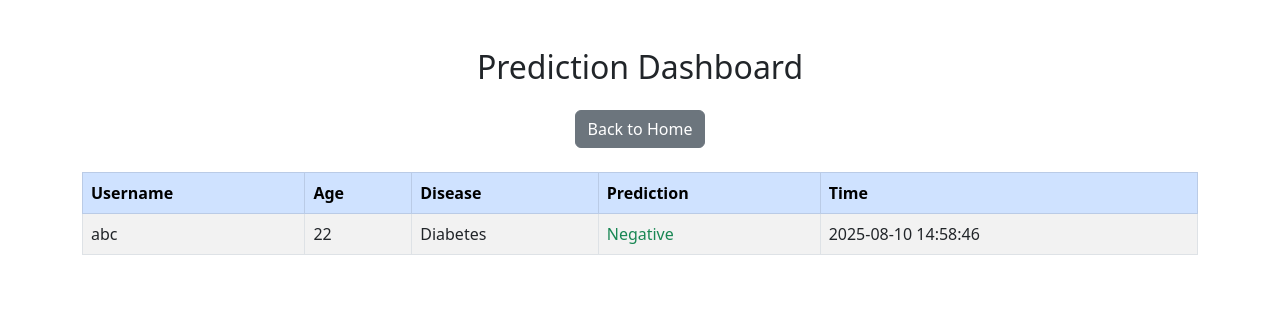
After one commit to harshadak-30/Smart_healthpredict_system, a Flask app: page /dashboard in a window 1280 px wide. The commit adds this page. Shown: the top 318 px of the page. Run offline with Flask 3, Linux system fonts and the light colour scheme.

Commit message:
Add dashboard page, SQLAlchemy integration, and update UI

```diff
--- a/app.py
+++ b/app.py
@@ -2,8 +2,20 @@ from flask import Flask, render_template, request, jsonify
 import pandas as pd
 import numpy as np
 import joblib
+import os
 
 app = Flask(__name__)
+
+# Database configuration
+app.config['SQLALCHEMY_DATABASE_URI'] = 'sqlite:///health_predictions.db'
+app.config['SQLALCHEMY_TRACK_MODIFICATIONS'] = False
+
+from models import db, PredictionEntry
+
+db.init_app(app)
+
+with app.app_context():
+    db.create_all()
 
 # ---------- Load Symptom DataFrame Globally ----------
 try:
@@ -15,7 +27,14 @@ except Exception as e:
 # ---------- Home Page ----------
 @app.route('/')
 def home():
-    return render_template('index.html')
+    entries = PredictionEntry.query.order_by(PredictionEntry.timestamp.desc()).all()
+    return render_template('index.html', entries=entries)
+
+@app.route('/dashboard')
+def dashboard():
+    entries = PredictionEntry.query.order_by(PredictionEntry.timestamp.desc()).all()
+    return render_template('dashboard.html', entries=entries)
+
 
 # ---------- Diabetes Prediction ----------
 DIABETES_COLS = [
@@ -26,14 +45,20 @@ DIABETES_COLS = [
 @app.route('/diabetes', methods=['GET', 'POST'])
 def diabetes():
     if request.method == 'POST':
+        username = request.form.get('username', 'Anonymous')
+        age = request.form.get('Age', 0)
         features = [float(request.form.get(col)) for col in DIABETES_COLS]
         model = joblib.load('models/diabetes_model.pkl')
         prediction = model.predict([features])[0]
         suggestion = ""
         if prediction == 1:
             suggestion = "Maintain a low-sugar diet, exercise regularly, avoid stress, and monitor glucose levels. Consult a doctor for further treatment."
+        # Save to database
+        entry = PredictionEntry(username=username, age=age, disease='Diabetes', prediction=str(prediction))
+        db.session.add(entry)
+        db.session.commit()
         return render_template('result.html', disease='Diabetes', prediction=prediction, suggestion=suggestion)
-    return render_template('form.html', disease='Diabetes', columns=DIABETES_COLS)
+    return render_template('form.html', disease='Diabetes', columns=['username'] + DIABETES_COLS)
 
 # ---------- Heart Disease Prediction ----------
 HEART_COLS = [
@@ -44,14 +69,20 @@ HEART_COLS = [
 @app.route('/heart', methods=['GET', 'POST'])
 def heart():
     if request.method == 'POST':
+        username = request.form.get('username', 'Anonymous')
+        age = request.form.get('age', 0)
         features = [float(request.form.get(col)) for col in HEART_COLS]
         model = joblib.load('models/heart_model.pkl')
         prediction = model.predict([features])[0]
         suggestion = ""
         if prediction == 1:
             suggestion = "Follow a heart-healthy diet, reduce salt, quit smoking, and get regular checkups. Consult a cardiologist."
+        # Save to database
+        entry = PredictionEntry(username=username, age=age, disease='Heart Disease', prediction=str(prediction))
+        db.session.add(entry)
+        db.session.commit()
         return render_template('result.html', disease='Heart Disease', prediction=prediction, suggestion=suggestion)
-    return render_template('form.html', disease='Heart Disease', columns=HEART_COLS)
+    return render_template('form.html', disease='Heart Disease', columns=['username', 'age'] + HEART_COLS)
 
 # ---------- Chatbot Symptom Checker ----------
 # Route to render chatbot UI
@@ -123,6 +154,8 @@ LIVER_COLS = [
 def liver():
     if request.method == 'POST':
         try:
+            username = request.form.get('username', 'Anonymous')
+            age = request.form.get('Age', 0)
             data = []
             for col in LIVER_COLS:
                 value = request.form.get(col)
@@ -136,10 +169,14 @@ def liver():
                 suggestion = "Abnormal liver detected. Please consult a hepatologist. Avoid alcohol, take a liver-friendly diet, and get regular checkups."
             else:
                 suggestion = "Your liver seems to be functioning normally. Maintain a healthy lifestyle."
+            # Save to database
+            entry = PredictionEntry(username=username, age=age, disease='Liver Disease', prediction=str(prediction))
+            db.session.add(entry)
+            db.session.commit()
             return render_template('result.html', disease='Liver Disease', prediction=prediction, suggestion=suggestion)
         except Exception as e:
             return f"Error during prediction: {e}"
-    return render_template('form.html', disease='Liver Disease', columns=LIVER_COLS)
+    return render_template('form.html', disease='Liver Disease', columns=['username'] + LIVER_COLS)
 
 #----stroke ----
 STROKE_COLS = [
@@ -161,32 +198,27 @@ def stroke():
             ever_married = 1 if form.get('ever_married').lower() == 'yes' else 0
             work_type_map = {'private': 0, 'self-employed': 1, 'govt_job': 2, 'children': 3, 'never_worked': 4}
             work_type = work_type_map.get(form.get('work_type').lower(), 0)
-            residence_type = 1 if form.get('Residence_type').lower() == 'urban' else 0
+            residence_type = 0 if form.get('Residence_type').lower() == 'urban' else 1
             avg_glucose_level = float(form.get('avg_glucose_level'))
             bmi = float(form.get('bmi'))
-            smoking_map = {'formerly smoked': 0, 'never smoked': 1, 'smokes': 2, 'unknown': 3}
-            smoking_status = smoking_map.get(form.get('smoking_status').lower(), 3)
-
-            input_data = [
-                gender, age, hypertension, heart_disease, ever_married,
-                work_type, residence_type, avg_glucose_level, bmi, smoking_status
-            ]
-
-            import pandas as pd
-            input_df = pd.DataFrame([input_data], columns=STROKE_COLS)
+            smoking_status_map = {'never smoked': 0, 'formerly smoked': 1, 'smokes': 2, 'unknown': 3}
+            smoking_status = smoking_status_map.get(form.get('smoking_status').lower(), 3)
+            features = [gender, age_val, hypertension, heart_disease, ever_married, work_type, residence_type, avg_glucose_level, bmi, smoking_status]
             model = joblib.load('models/stroke_model.pkl')
-            prediction = model.predict(input_df)[0]
-
+            prediction = model.predict([features])[0]
             suggestion = ""
             if prediction == 1:
                 suggestion = "High risk of stroke. Please consult a neurologist immediately. Control blood pressure, maintain a healthy diet, and exercise."
             else:
                 suggestion = "Low risk of stroke. Keep up a healthy lifestyle and regular check-ups."
-
+            # Save to database
+            entry = PredictionEntry(username=username, age=age, disease='Stroke', prediction=str(prediction))
+            db.session.add(entry)
+            db.session.commit()
             return render_template('result.html', disease='Stroke Prediction', prediction=prediction, suggestion=suggestion)
         except Exception as e:
             return f"Error during prediction: {e}"
-    return render_template('form.html', disease='Stroke Prediction', columns=STROKE_COLS)
+    return render_template('form.html', disease='Stroke Prediction', columns=['username', 'age'] + STROKE_COLS)
 
 # ------breast cancer ----
 CANCER_COLS = [
@@ -200,6 +232,8 @@ CANCER_COLS = [
 def cancer():
     if request.method == 'POST':
         try:
+            username = request.form.get('username', 'Anonymous')
+            age = request.form.get('radius_mean', 0)  # No direct age field, fallback to 0
             data = [float(request.form[col]) for col in CANCER_COLS]
             model = joblib.load('models/breast_model.pkl')
             prediction = model.predict([data])[0]
@@ -208,10 +242,14 @@ def cancer():
                 if prediction == 1 else
                 "Likely benign tumor. Continue regular checkups."
             )
+            # Save to database
+            entry = PredictionEntry(username=username, age=age, disease='Breast Cancer', prediction=str(prediction))
+            db.session.add(entry)
+            db.session.commit()
             return render_template('result.html', disease='Breast Cancer', prediction=prediction, suggestion=suggestion)
         except Exception as e:
             return f"Error during prediction: {e}"
-    return render_template('form.html', disease='Breast Cancer', columns=CANCER_COLS)
+    return render_template('form.html', disease='Breast Cancer', columns=['username'] + CANCER_COLS)
 
 
 # Route to receive AJAX request from chatbot and respond
@@ -240,5 +278,7 @@ def chatbot_analyze():
 
 
 # ---------- Run App ----------
-if __name__ == '__main__':
-    app.run(debug=True)
+
+if __name__ == "__main__":
+    port = int(os.environ.get('PORT', 10000))  # default port for Render
+    app.run(host='0.0.0.0', port=port)
--- a/requirements.txt
+++ b/requirements.txt
@@ -1,4 +1,5 @@
 flask
+flask_sqlalchemy
 pandas
 scikit-learn
 joblib
--- /dev/null
+++ b/templates/dashboard.html
@@ -0,0 +1,45 @@
+<!DOCTYPE html>
+<html>
+<head>
+    <title>Dashboard - Smart Healthcare System</title>
+    <link href="https://cdn.jsdelivr.net/npm/bootstrap@5.3.0/dist/css/bootstrap.min.css" rel="stylesheet">
+</head>
+<body>
+    <div class="container py-5">
+        <h2 class="text-center mb-4">Prediction Dashboard</h2>
+        <div class="mb-4 text-center">
+            <a href="/" class="btn btn-secondary">Back to Home</a>
+        </div>
+        <div class="table-responsive">
+            <table class="table table-striped table-bordered">
+                <thead class="table-primary">
+                    <tr>
+                        <th>Username</th>
+                        <th>Age</th>
+                        <th>Disease</th>
+                        <th>Prediction</th>
+                        <th>Time</th>
+                    </tr>
+                </thead>
+                <tbody>
+                    {% for entry in entries %}
+                    <tr>
+                        <td>{{ entry.username }}</td>
+                        <td>{{ entry.age }}</td>
+                        <td>{{ entry.disease }}</td>
+                        <td>
+                            {% if entry.prediction == '1' %}
+                                <span class="text-danger fw-bold">Positive</span>
+                            {% else %}
+                                <span class="text-success">Negative</span>
+                            {% endif %}
+                        </td>
+                        <td>{{ entry.timestamp.strftime('%Y-%m-%d %H:%M:%S') }}</td>
+                    </tr>
+                    {% endfor %}
+                </tbody>
+            </table>
+        </div>
+    </div>
+</body>
+</html>
--- a/templates/form.html
+++ b/templates/form.html
@@ -11,6 +11,12 @@
             <div class="alert alert-danger text-center">{{ error }}</div>
         {% endif %}
         <form method="post" action="" class="row g-3">
+            <div class="col-md-4">
+                <input type="text" name="username" class="form-control" placeholder="Username" required>
+            </div>
+            <div class="col-md-4">
+                <input type="number" name="age" class="form-control" placeholder="Age" required>
+            </div>
             {% for col in columns %}
             <div class="col-md-4">
                 {% if col == "Gender" %}
```
Also changed, not shown: models.py (added, +15 -0 lines), templates/index.html (+7 -0 lines), instance/health_predictions.db (added), 6 other files.
